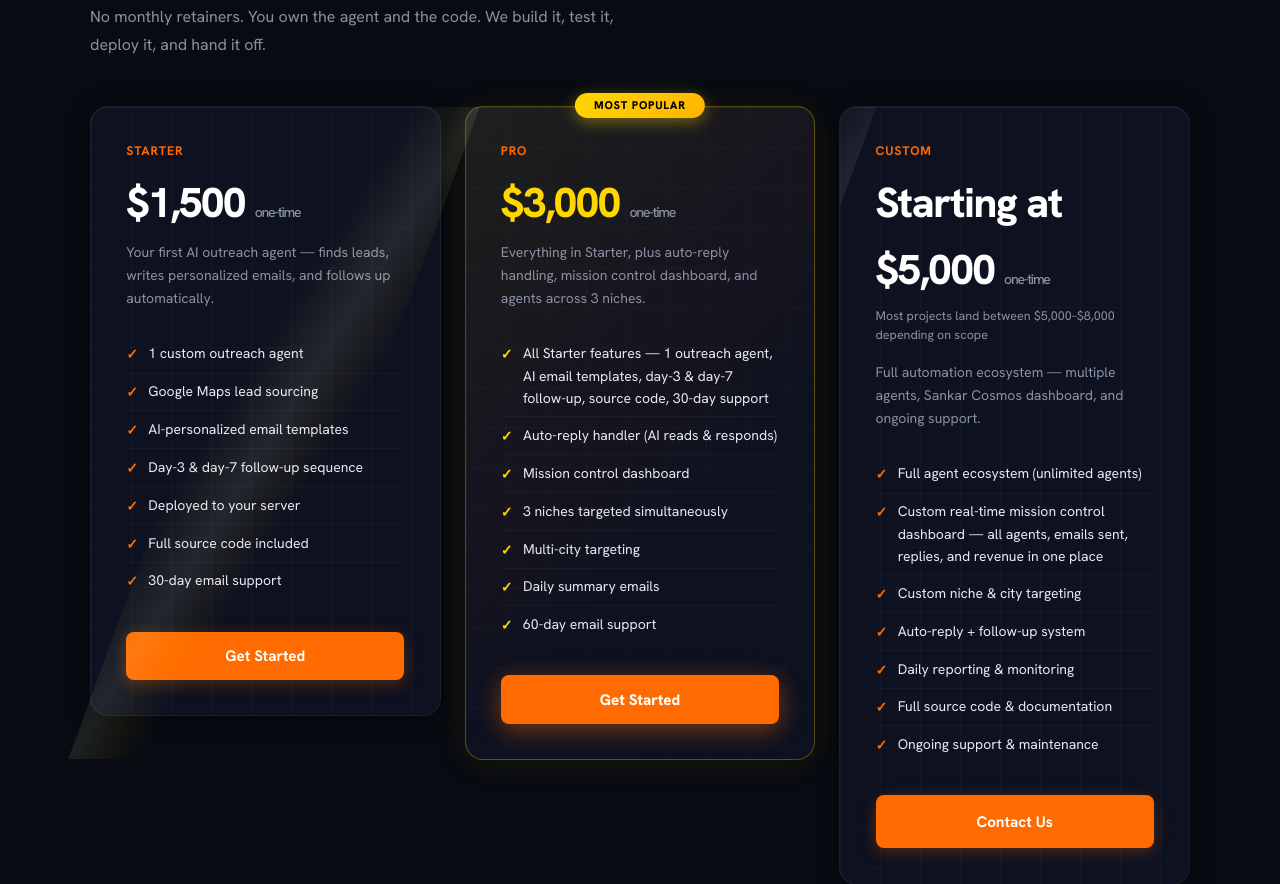
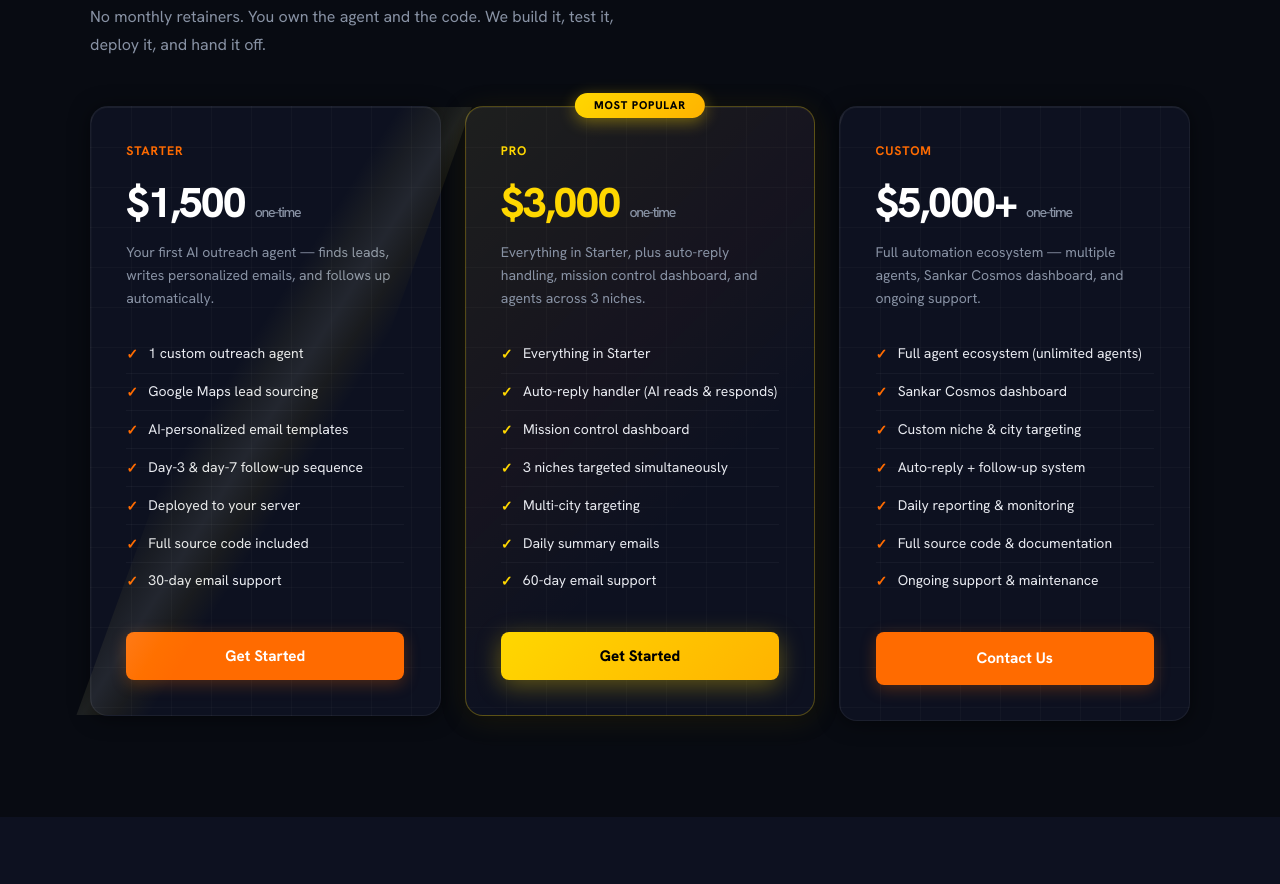
Before and after one commit to Jcapalot18/autoflow-agency, a website: page index.html in a window 1280 px wide. Shown: the part 2673-3557 px from the top of the page. Drawn offline with Linux system fonts and the light colour scheme.

Commit message:
Revert "fix(pricing): 5 copy and styling fixes across all three tiers"
This reverts commit 9fa36d794c2bd2882feb2646ffb250e4b4666ae5.

```diff
--- a/index.html
+++ b/index.html
@@ -327,15 +327,16 @@
       background: linear-gradient(105deg, transparent 30%, rgba(255,240,100,0.05) 40%,
         rgba(255,255,200,0.09) 50%, rgba(255,215,0,0.05) 60%, transparent 70%);
     }
-    .pkg.featured .pkg-name { color: var(--accent); }
+    .pkg.featured .pkg-name { color: var(--gold); }
     .pkg.featured .pkg-price { color: var(--gold); }
     .pkg.featured .chk { color: var(--gold); }
     .pkg.featured .pkg-cta {
-      background: var(--accent); color: #fff; font-weight: 800; border: none;
-      box-shadow: 0 6px 24px rgba(255,107,0,0.45);
+      background: linear-gradient(135deg, var(--gold) 0%, #ffb300 100%);
+      color: #000; font-weight: 800; border: none;
+      box-shadow: 0 6px 24px rgba(255,215,0,0.35);
       transition: transform var(--t2) var(--spring), box-shadow var(--t2) ease;
     }
-    .pkg.featured .pkg-cta:hover { transform: translateY(-2px) scale(1.03); box-shadow: var(--shadow-orange); color: #fff; opacity: 1; }
+    .pkg.featured .pkg-cta:hover { transform: translateY(-2px) scale(1.03); box-shadow: var(--shadow-gold); opacity: 1; }
 
     /* Gold corner accents for featured */
     .pkg-corners {
@@ -397,7 +398,6 @@
       font-variant-numeric: tabular-nums; letter-spacing: -0.03em; position: relative; z-index: 2;
     }
     .pkg-price span { font-size: 0.88rem; font-weight: 500; color: var(--muted); }
-    .pkg-range { font-size: 0.78rem; color: var(--muted); margin-bottom: 1rem; line-height: 1.5; position: relative; z-index: 2; }
     .pkg-desc { font-size: 0.875rem; color: var(--muted); margin-bottom: 1.6rem; line-height: 1.65; position: relative; z-index: 2; }
     .pkg-features { list-style: none; margin-bottom: 2rem; position: relative; z-index: 2; }
     .pkg-features li {
@@ -887,7 +887,7 @@
         <div class="pkg-price">$3,000 <span>one-time</span></div>
         <div class="pkg-desc">Everything in Starter, plus auto-reply handling, mission control dashboard, and agents across 3 niches.</div>
         <ul class="pkg-features">
-          <li><span class="chk">✓</span> All Starter features — 1 outreach agent, AI email templates, day-3 &amp; day-7 follow-up, source code, 30-day support</li>
+          <li><span class="chk">✓</span> Everything in Starter</li>
           <li><span class="chk">✓</span> Auto-reply handler (AI reads &amp; responds)</li>
           <li><span class="chk">✓</span> Mission control dashboard</li>
           <li><span class="chk">✓</span> 3 niches targeted simultaneously</li>
@@ -900,12 +900,11 @@
 
       <div class="pkg reveal">
         <div class="pkg-name">Custom</div>
-        <div class="pkg-price">Starting at $5,000 <span>one-time</span></div>
-        <div class="pkg-range">Most projects land between $5,000–$8,000 depending on scope</div>
+        <div class="pkg-price">$5,000+ <span>one-time</span></div>
         <div class="pkg-desc">Full automation ecosystem — multiple agents, Sankar Cosmos dashboard, and ongoing support.</div>
         <ul class="pkg-features">
           <li><span class="chk">✓</span> Full agent ecosystem (unlimited agents)</li>
-          <li><span class="chk">✓</span> Custom real-time mission control dashboard — all agents, emails sent, replies, and revenue in one place</li>
+          <li><span class="chk">✓</span> Sankar Cosmos dashboard</li>
           <li><span class="chk">✓</span> Custom niche &amp; city targeting</li>
           <li><span class="chk">✓</span> Auto-reply + follow-up system</li>
           <li><span class="chk">✓</span> Daily reporting &amp; monitoring</li>
```
